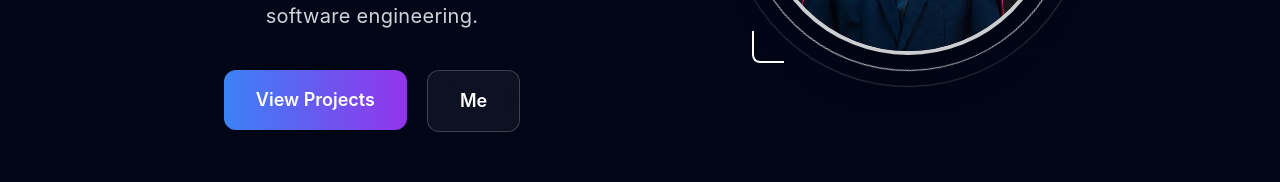
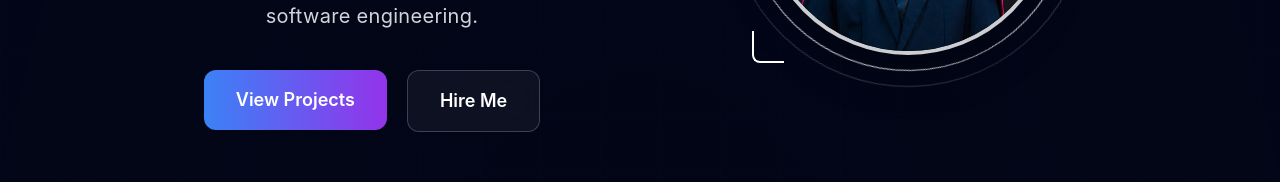
Before and after one commit to JaparmySholly/sholly.dev, a Next.js app: page /about in a window 1280 px wide. Shown: the part 486-668 px from the top of the page. Built offline with nearby package versions, Linux system fonts and the light colour scheme; no server answers.

Commit message:
button fixed

```diff
--- a/src/app/about/page.tsx
+++ b/src/app/about/page.tsx
@@ -45,7 +45,7 @@ export default function AboutPage() {
                     <Button variant="primary" size="lg">View Projects</Button>
                   </a>
                   <a href="/#contact">
-                    <Button variant="outline" size="lg"> Me</Button>
+                    <Button variant="outline" size="lg">Hire Me</Button>
                   </a>
                 </div>
               </AnimatedSection>
```
